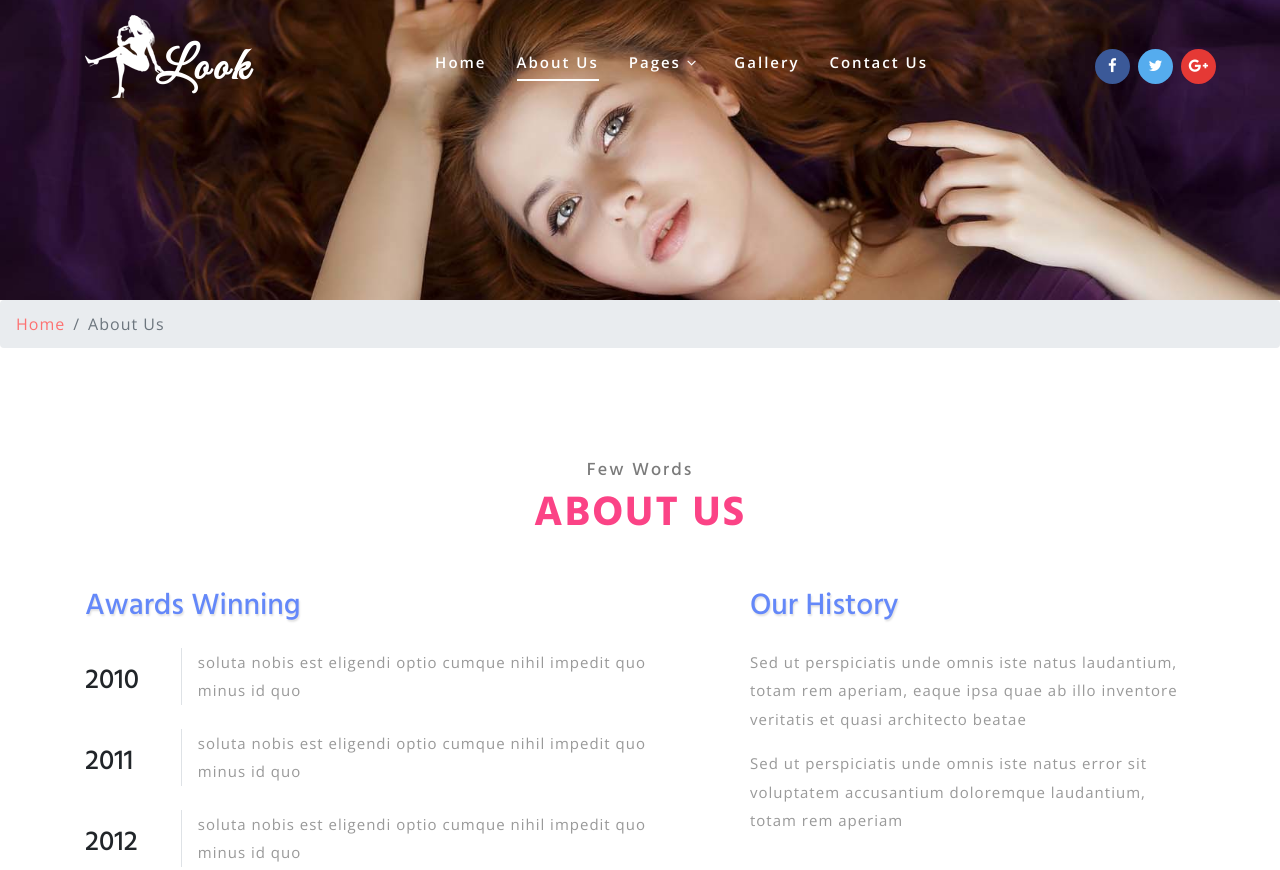
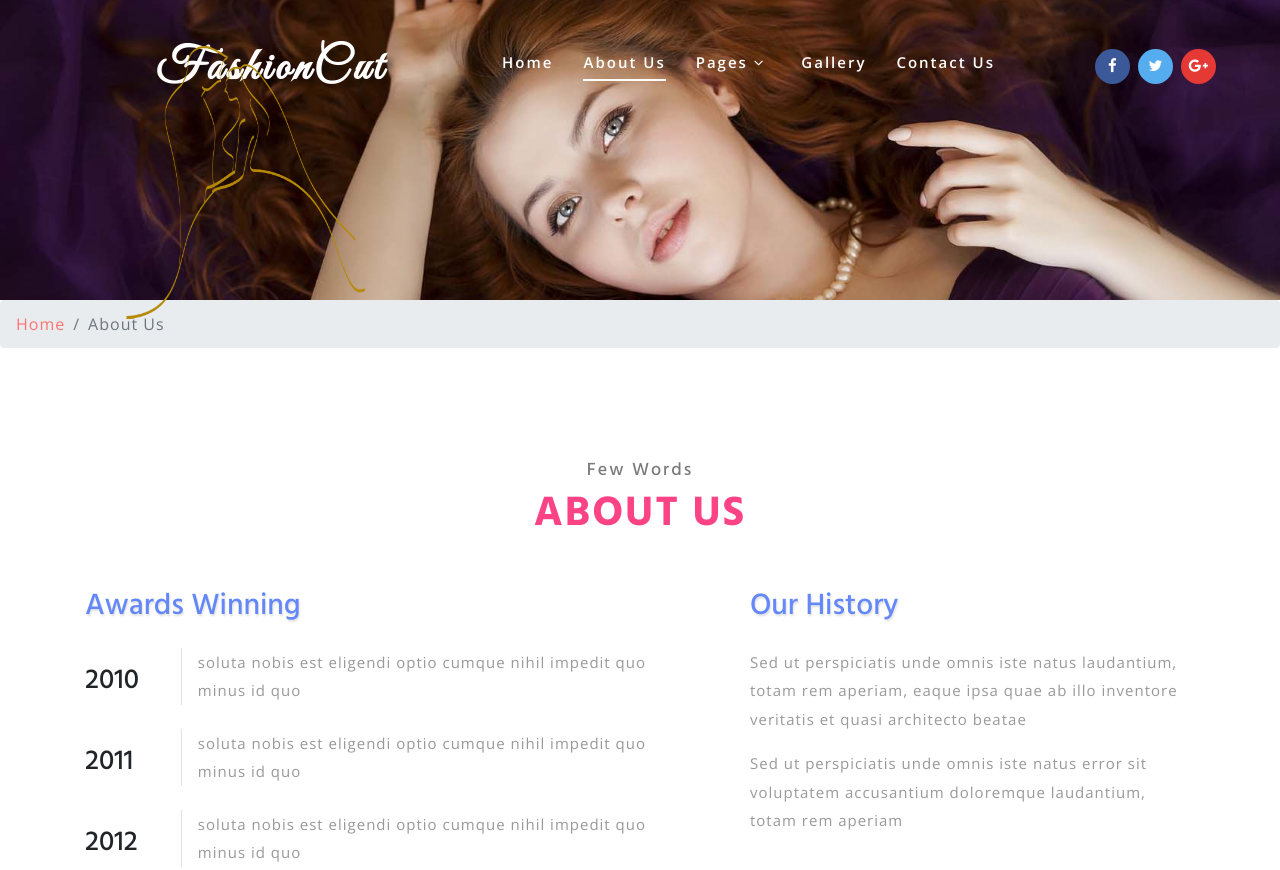
Before and after one commit to rahul-kr01/FashionCut-responsive-website, a plain HTML site: page about.html in a window 1280 px wide. Shown: the top 870 px of the page. Drawn offline with nearby package versions, Linux system fonts and the light colour scheme; a script that the page names is missing.

Commit message:
logo and name modified

```diff
--- a/about.html
+++ b/about.html
@@ -9,7 +9,7 @@ License URL: http://creativecommons.org/licenses/by/3.0/
 <html lang="zxx">
 
 <head>
-	<title>Look Fashion Category Bootstrap Responsive Web Template | About Us :: W3layouts</title>
+	<title>FashionCut</title>
 	<!-- Meta tag Keywords -->
 	<meta name="viewport" content="width=device-width, initial-scale=1">
 	<meta charset="UTF-8" />
@@ -50,7 +50,7 @@ License URL: http://creativecommons.org/licenses/by/3.0/
 		<header>
 			<nav class="navbar navbar-expand-lg navbar-light bg-light fixed-top">
 				<a class="navbar-brand" href="index.html">
-					<img src="images/logo.png" class="logo img-fluid" alt="">Look
+					<img src="images/logofc.png" class="logo img-fluid" alt="">FashionCut
 				</a>
 				<button class="navbar-toggler" type="button" data-toggle="collapse" data-target=".navbar-toggle" aria-controls="navbarNavAltMarkup"
 				 aria-expanded="false" aria-label="Toggle navigation">
@@ -511,7 +511,7 @@ License URL: http://creativecommons.org/licenses/by/3.0/
 				<div class="col-lg-4 footer-grid-wthree mt-lg-0 mt-5">
 					<div class="footer-title">
 						<a class="navbar-brand" href="index.html">
-							<img src="images/logo2.png" class="logo img-fluid" alt="">Look
+							<img src="images/logofc.png" class="logo img-fluid" alt="">Look
 						</a>
 					</div>
 					<p class="copy-right text-center mt-4">&copy; 2018 Look. All Rights Reserved | Design by
```
Also changed, not shown: index.html (+3 -6 lines), images/logofc.png (added).
